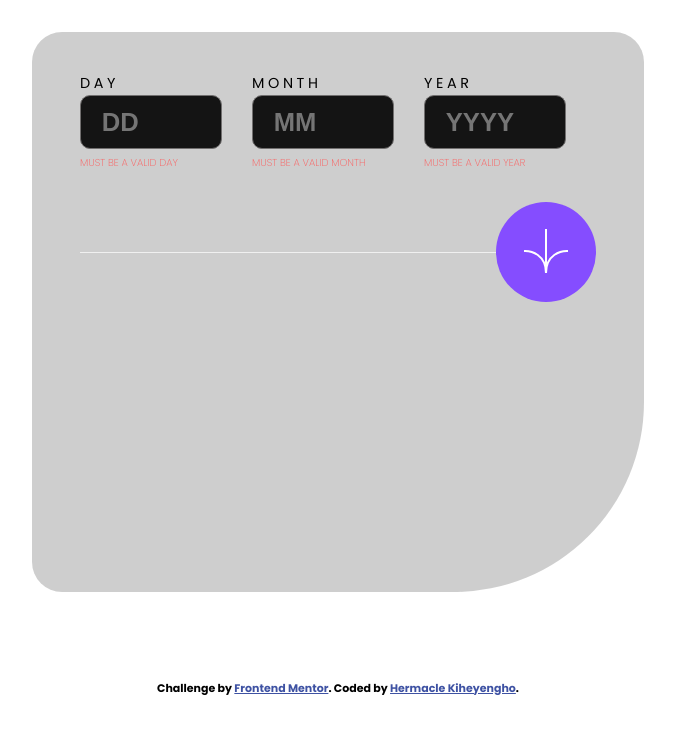
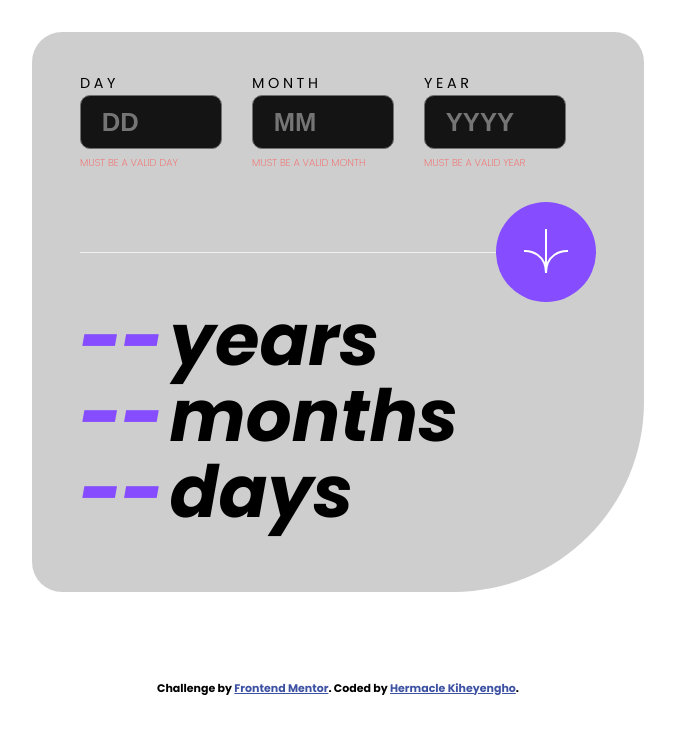
Before and after one commit to Hermacle/Age-calculator-app, a React (Vite) app: page / in a window 1280 px wide. Shown: the top 734 px of the page, without its empty margins (302-977 px from the left). Built offline with nearby package versions, Linux system fonts and the light colour scheme; the HTML template or start-up script is replaced by a standard one.

Commit message:
fix : display of day, month and year labels

```diff
--- a/src/App.jsx
+++ b/src/App.jsx
@@ -72,9 +72,9 @@ function App() {
 
         {/* Results-Box */}
         <div className="results-box">
-          {ageYears !== '--' && <Result result={ageYears} text="years" id="result-years" />}
-          {ageMonths !== '--' && <Result result={ageMonths} text="months" id="result-months" />}
-          {ageDays !== '--' && <Result result={ageDays} text="days" id="result-days" />}
+          <Result result={ageYears} text="years" id="result-years" />
+          <Result result={ageMonths} text="months" id="result-months" />
+          <Result result={ageDays} text="days" id="result-days" />
         </div>
       </main>
     </div>
```
